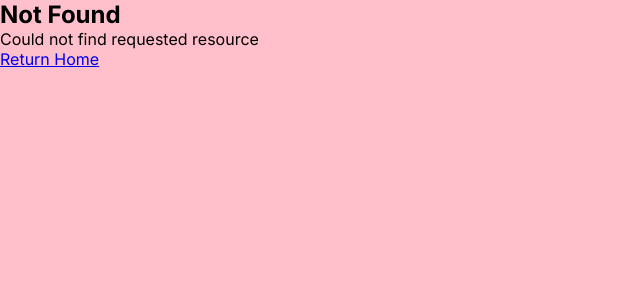
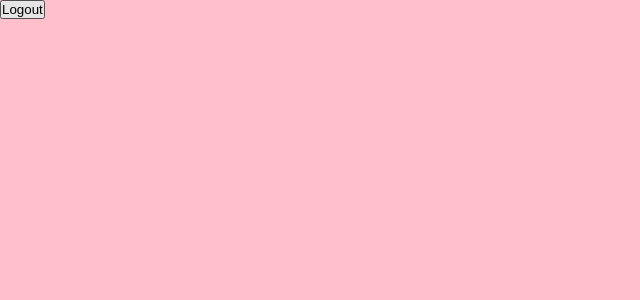
Before and after one commit to kaoutar-12/transcendence_42, a Next.js app in the folder src/frontend/: page /auth/logout in a window 1280 px wide. Before the commit this address had no page. Shown: the top 300 px of the page, without its empty margins (0-640 px from the left). Built offline with nearby package versions, Linux system fonts and the light colour scheme.

Commit message:
logout is working

```diff
--- a/src/frontend/app/auth/login/page.tsx
+++ b/src/frontend/app/auth/login/page.tsx
@@ -28,7 +28,7 @@ export default function Login() {
         localStorage.setItem('access_token', data.tokens.access);
         localStorage.setItem('refresh_token', data.tokens.refresh);
         // localStorage.setItem('user', JSON.stringify(data.user));
-        // window.location.href = '/dashboard';
+        window.location.href = '/home';
       } else {
         setError(data.error || 'Login failed');
       }
--- /dev/null
+++ b/src/frontend/app/auth/logout/page.tsx
@@ -0,0 +1,45 @@
+// components/LogoutButton.tsx
+'use client';
+import { useState } from 'react';
+
+export default function LogoutButton() {
+ const [isLoading, setIsLoading] = useState(false);
+
+ const handleLogout = async () => {
+   setIsLoading(true);
+   try {
+     const refresh_token = localStorage.getItem('refresh_token');
+     const access_token = localStorage.getItem('access_token');
+
+     const res = await fetch('http://localhost:8000/api/logout/', {
+       method: 'POST',
+       headers: {
+         'Content-Type': 'application/json',
+         'Authorization': `Bearer ${access_token}`
+       },
+       body: JSON.stringify({ refresh_token })
+     });
+
+     if (res.ok) {
+       localStorage.clear();
+       window.location.href = '/auth/login';
+     } else {
+       console.error('Logout failed');
+     }
+   } catch (error) {
+     console.error('Logout error:', error);
+   } finally {
+     setIsLoading(false);
+   }
+ };
+
+ return (
+   <button
+     onClick={handleLogout}
+     disabled={isLoading}
+     className="bg-red-600 text-white px-4 py-2 rounded hover:bg-red-700 disabled:opacity-50"
+   >
+     {isLoading ? 'Logging out...' : 'Logout'}
+   </button>
+ );
+}
```
Also changed, not shown: 1 other file (tests, documents, lock files or other folders).
